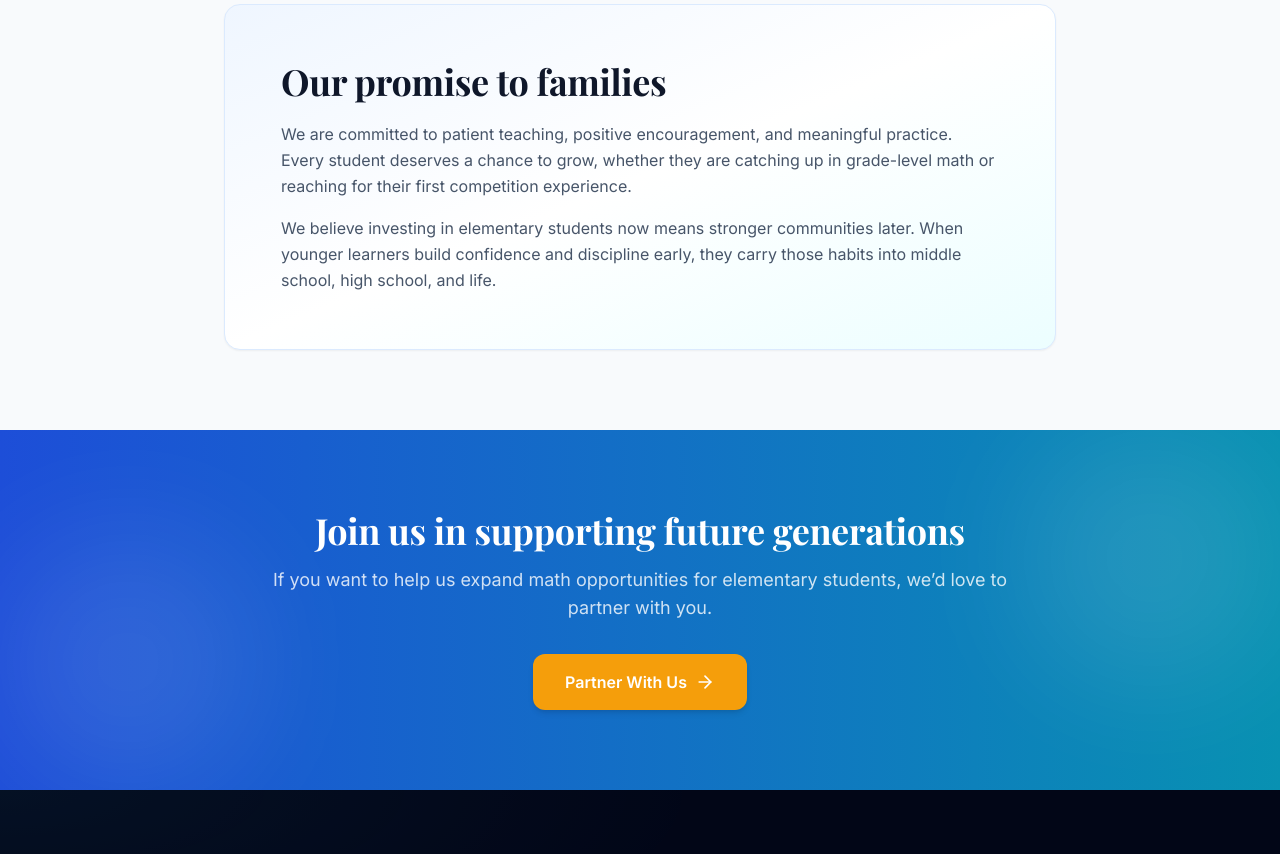
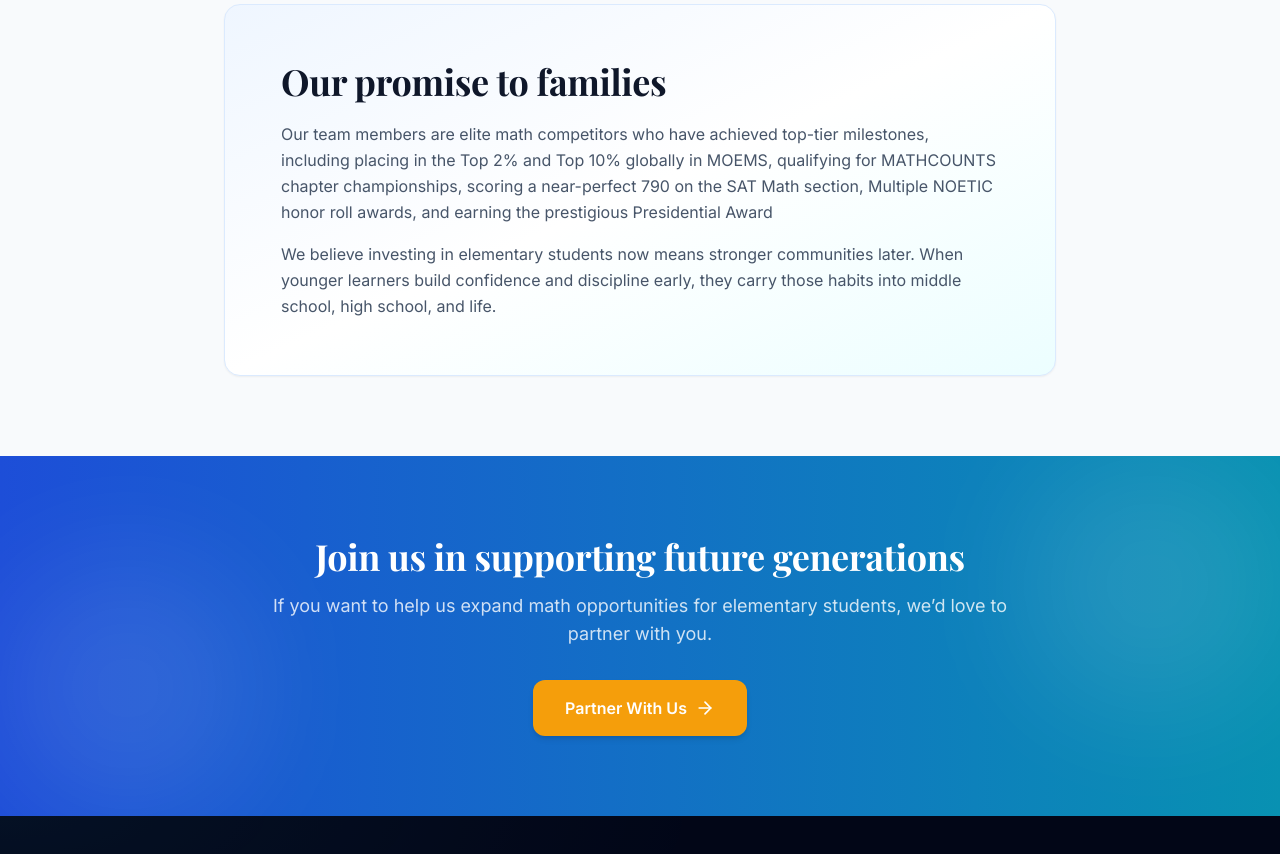
Before and after one commit to CodingNinjaXtreme/Offical-Nonprofit-Website, a React (Vite) app: page /about in a window 1280 px wide. Shown: the part 1300-2154 px from the top of the page. Built offline with nearby package versions, Linux system fonts and the light colour scheme.

Commit message:
fixed description

```diff
--- a/src/pages/About.tsx
+++ b/src/pages/About.tsx
@@ -88,9 +88,10 @@ export default function About() {
           <div className="card p-10 lg:p-14 bg-gradient-to-br from-blue-50 via-white to-cyan-50 border-blue-100">
             <h2 className="section-title mb-5">Our promise to families</h2>
             <p className="text-slate-600 leading-relaxed mb-4">
-              We are committed to patient teaching, positive encouragement, and meaningful practice.
-              Every student deserves a chance to grow, whether they are catching up in grade-level math
-              or reaching for their first competition experience.
+              Our team members are elite math competitors who have achieved top-tier milestones,
+              including placing in the Top 2% and Top 10% globally in MOEMS, qualifying for MATHCOUNTS chapter championships,
+              scoring a near-perfect 790 on the SAT Math section, Multiple NOETIC honor roll awards,
+              and earning the prestigious Presidential Award
             </p>
             <p className="text-slate-600 leading-relaxed">
               We believe investing in elementary students now means stronger communities later. When
```
